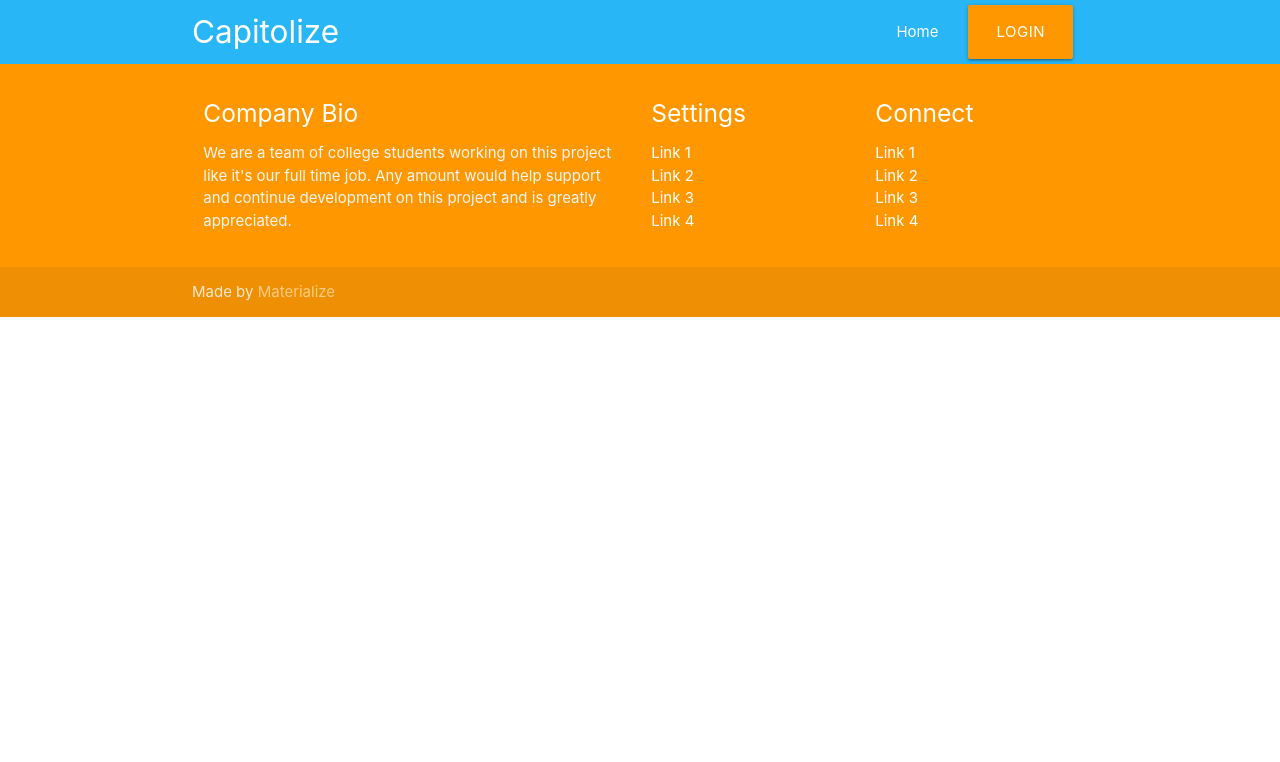
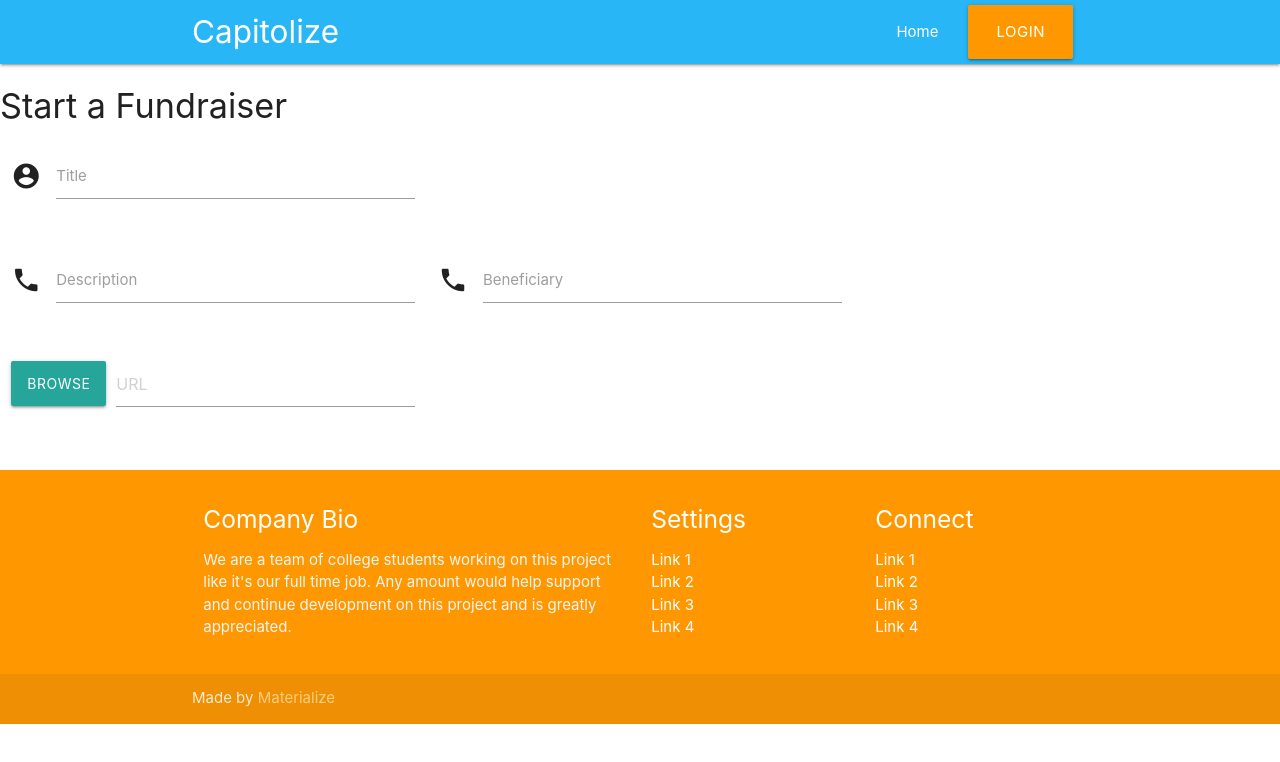
Before and after one commit to SweetShot/HackMCapitolize, an Angular app in the folder client/: page /startFR in a window 1280 px wide. Before the commit this address led to /. Shown: the top 762 px of the page. Built offline with nearby package versions, Linux system fonts and the light colour scheme.

Commit message:
start fundraiser page partially done

```diff
--- /dev/null
+++ b/client/src/app/components/start-fr/start-fr.component.html
@@ -0,0 +1,35 @@
+<h4>Start a Fundraiser</h4>
+<div class="row">
+    <form class="col s12">
+      <div class="row">
+        <div class="input-field col s4">
+          <i class="material-icons prefix">account_circle</i>
+          <input id="icon_title" type="text" class="validate">
+          <label for="icon_title">Title</label>
+        </div>
+      </div>
+      <div class="row">
+        <div class="input-field col s4">
+          <i class="material-icons prefix">phone</i>
+          <input id="icon_description" type="text" class="validate">
+          <label for="icon_description">Description</label>
+        </div>
+        <div class="input-field col s4">
+          <i class="material-icons prefix">phone</i>
+          <input id="icon_beneficiary" type="text" class="validate">
+          <label for="icon_beeneficiary">Beneficiary</label>
+        </div>
+      </div>
+      <div class ="row">
+        <div class="file-field input-field col s4">
+          <div class="btn">
+            <span>Browse</span>
+            <input type="file" multiple>
+          </div>
+          <div class="file-path-wrapper">
+            <input class="file-path validate" type="text" placeholder="URL">
+          </div>
+        </div>
+      </div>
+    </form>
+  </div>
--- /dev/null
+++ b/client/src/app/components/start-fr/start-fr.component.ts
@@ -0,0 +1,15 @@
+import { Component, OnInit } from '@angular/core';
+
+@Component({
+  selector: 'app-start-fr',
+  templateUrl: './start-fr.component.html',
+  styleUrls: ['./start-fr.component.css']
+})
+export class StartFRComponent implements OnInit {
+
+  constructor() { }
+
+  ngOnInit() {
+  }
+
+}
```
Also changed, not shown: client/src/app/app.module.ts (+5 -2 lines), client/src/app/components/start-fr/start-fr.component.css (added), 1 other file (tests, documents, lock files or other folders).
